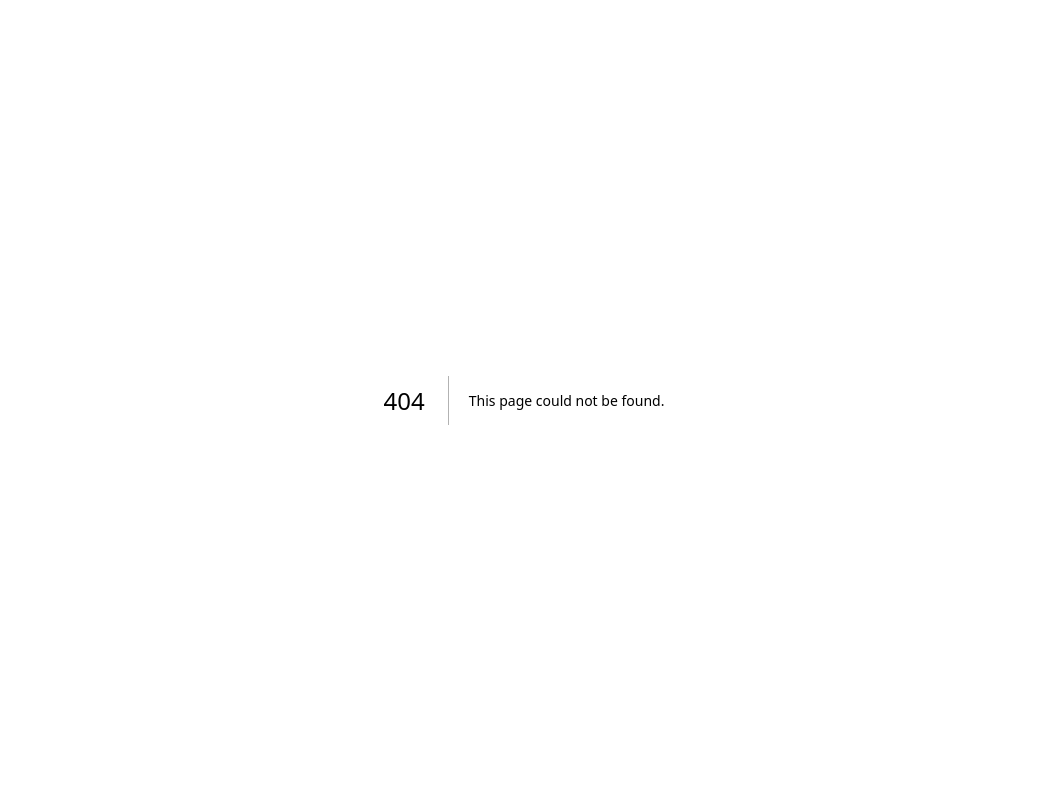
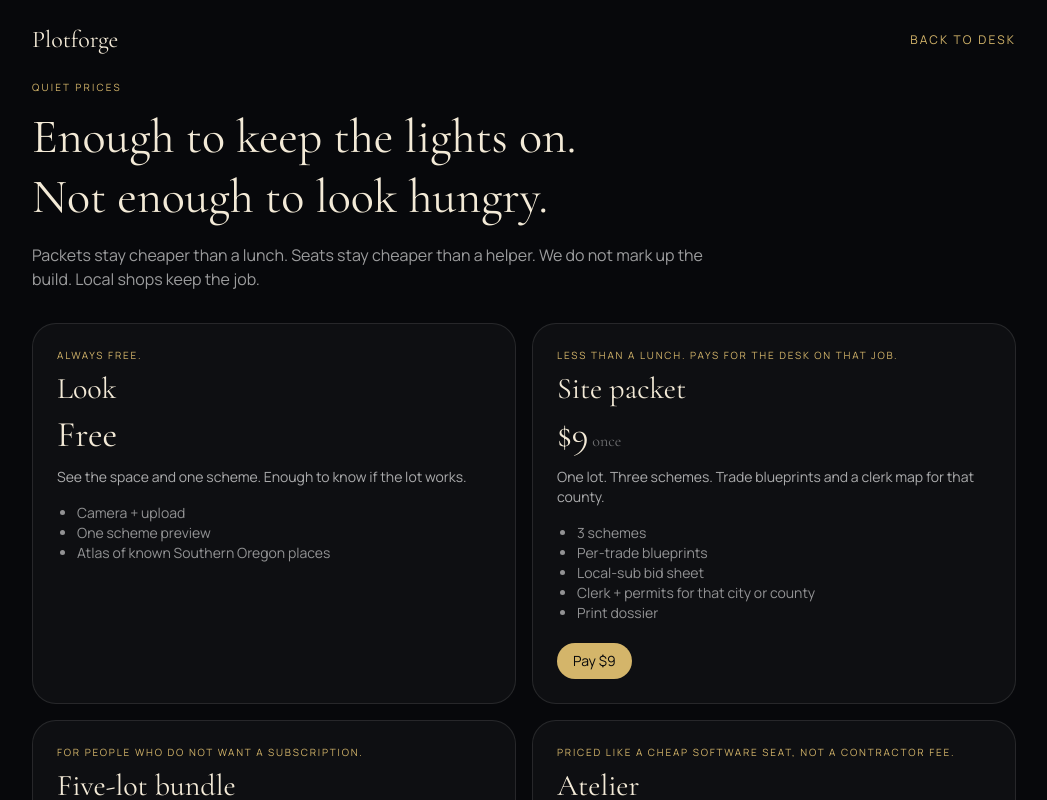
Before and after one commit to lost6feetdown1330-ship-it/plotforge, a Next.js app: page /pricing in a window 1280 px wide. Before the commit this address had no page. Shown: the top 800 px of the page, without its empty margins (116-1163 px from the left). Built offline with nearby package versions, Linux system fonts and the light colour scheme.

Commit message:
Checkout API, pricing page, and modest paywall

```diff
--- /dev/null
+++ b/app/api/checkout/route.ts
@@ -0,0 +1,22 @@
+import { NextRequest, NextResponse } from "next/server";
+import { ADDONS, entitle, PLANS, type PlanId } from "@/lib/billing";
+
+export async function POST(req: NextRequest) {
+  const body = await req.json().catch(() => ({}));
+  const id = String(body.plan || "packet") as PlanId;
+  const catalog = [...PLANS, ...ADDONS];
+  const plan = catalog.find((p) => p.id === id);
+  if (!plan || plan.price === 0) {
+    return NextResponse.json({ error: "Choose a paid seat." }, { status: 400 });
+  }
+  const entitlement = entitle(id);
+  return NextResponse.json({
+    ok: true,
+    demo: true,
+    message:
+      "Modest checkout recorded. Connect a Stripe key later to take live cards. This unlocks the desk on this browser.",
+    plan,
+    entitlement,
+    charge: { amount: plan.price, currency: "usd", period: plan.period },
+  });
+}
--- /dev/null
+++ b/app/pricing/page.tsx
@@ -0,0 +1,47 @@
+"use client";
+
+import Link from "next/link";
+import { ADDONS, PLANS, TAKE_RATE } from "@/lib/billing";
+import { PayButton } from "@/components/PayButton";
+
+export default function PricingPage() {
+  return (
+    <main className="min-h-screen bg-[#07080b] text-[#f3ead7]">
+      <header className="mx-auto flex max-w-5xl items-center justify-between px-5 py-6">
+        <Link href="/" className="font-display text-2xl">Plotforge</Link>
+        <Link href="/" className="text-xs uppercase tracking-[0.18em] text-[#d4b56a]">Back to desk</Link>
+      </header>
+      <section className="mx-auto max-w-5xl px-5 pb-8">
+        <p className="text-[10px] uppercase tracking-[0.22em] text-[#d4b56a]">Quiet prices</p>
+        <h1 className="mt-3 font-display text-5xl leading-tight">Enough to keep the lights on.<br />Not enough to look hungry.</h1>
+        <p className="mt-4 max-w-2xl text-white/60">Packets stay cheaper than a lunch. Seats stay cheaper than a helper. We do not mark up the build. Local shops keep the job.</p>
+      </section>
+      <section className="mx-auto grid max-w-5xl gap-4 px-5 pb-10 md:grid-cols-2">
+        {PLANS.map((p) => (
+          <article key={p.id} className="rounded-3xl border border-white/10 bg-white/[0.03] p-6">
+            <p className="text-[10px] uppercase tracking-[0.18em] text-[#d4b56a]">{p.modest}</p>
+            <h2 className="mt-2 font-display text-3xl">{p.name}</h2>
+            <p className="mt-2 font-display text-4xl">{p.price === 0 ? "Free" : `$${p.price}`}<span className="text-base text-white/40">{p.period === "month" ? " / mo" : p.price ? " once" : ""}</span></p>
+            <p className="mt-3 text-sm text-white/65">{p.blurb}</p>
+            <ul className="mt-4 list-disc pl-5 text-sm text-white/55">{p.includes.map((i) => <li key={i}>{i}</li>)}</ul>
+            {p.price > 0 && <div className="mt-5"><PayButton plan={p.id} label={`Pay $${p.price}`} /></div>}
+          </article>
+        ))}
+      </section>
+      <section className="mx-auto max-w-5xl px-5 pb-16">
+        <p className="text-[10px] uppercase tracking-[0.18em] text-[#d4b56a]">Small add-ons</p>
+        <div className="mt-4 grid gap-4 md:grid-cols-2">
+          {ADDONS.map((p) => (
+            <article key={p.id} className="rounded-3xl border border-white/10 p-6">
+              <h2 className="font-display text-2xl">{p.name} · ${p.price}</h2>
+              <p className="mt-2 text-sm text-white/60">{p.blurb}</p>
+              <p className="mt-2 text-xs text-white/40">{p.modest}</p>
+              <div className="mt-4"><PayButton plan={p.id} label={`Add $${p.price}`} /></div>
+            </article>
+          ))}
+        </div>
+        <p className="mt-8 max-w-2xl text-xs text-white/35">{TAKE_RATE}</p>
+      </section>
+    </main>
+  );
+}
--- /dev/null
+++ b/components/PayButton.tsx
@@ -0,0 +1,45 @@
+"use client";
+
+import { useState } from "react";
+import { entitle, type Entitlement, type PlanId } from "@/lib/billing";
+
+const KEY = "plotforge.entitlement";
+
+export function readEntitlement(): Entitlement | null {
+  if (typeof window === "undefined") return null;
+  try {
+    const raw = localStorage.getItem(KEY);
+    return raw ? (JSON.parse(raw) as Entitlement) : null;
+  } catch {
+    return null;
+  }
+}
+
+export function writeEntitlement(ent: Entitlement) {
+  localStorage.setItem(KEY, JSON.stringify(ent));
+}
+
+export function PayButton({ plan, label }: { plan: PlanId; label: string }) {
+  const [msg, setMsg] = useState("");
+  const [busy, setBusy] = useState(false);
+  async function pay() {
+    setBusy(true); setMsg("");
+    try {
+      const res = await fetch("/api/checkout", { method: "POST", headers: { "Content-Type": "application/json" }, body: JSON.stringify({ plan }) });
+      const data = await res.json();
+      if (!res.ok) throw new Error(data.error || "Checkout failed");
+      writeEntitlement(data.entitlement || entitle(plan));
+      setMsg(data.message || "Unlocked on this browser.");
+    } catch (e) {
+      setMsg(e instanceof Error ? e.message : "Checkout failed");
+    } finally {
+      setBusy(false);
+    }
+  }
+  return (
+    <div>
+      <button onClick={pay} disabled={busy} className="rounded-full bg-[#d4b56a] px-4 py-2 text-sm text-[#07080b]">{busy ? "Recording…" : label}</button>
+      {msg && <p className="mt-2 text-xs text-white/50">{msg}</p>}
+    </div>
+  );
+}
--- /dev/null
+++ b/components/Paywall.tsx
@@ -0,0 +1,27 @@
+"use client";
+
+import Link from "next/link";
+import { PLANS } from "@/lib/billing";
+import { PayButton } from "./PayButton";
+
+export function Paywall({ reason }: { reason: string }) {
+  const paid = PLANS.filter((p) => p.price > 0 && p.id !== "desk");
+  return (
+    <div className="mt-8 rounded-3xl border border-[#d4b56a]/30 bg-[#d4b56a]/8 p-6">
+      <p className="text-[10px] uppercase tracking-[0.18em] text-[#d4b56a]">Modest unlock</p>
+      <h3 className="mt-2 font-display text-3xl">Keep the drawings. Pay a small desk fee.</h3>
+      <p className="mt-2 text-sm text-white/65">{reason}</p>
+      <div className="mt-5 grid gap-3 sm:grid-cols-3">
+        {paid.slice(0, 3).map((p) => (
+          <div key={p.id} className="rounded-2xl border border-white/10 p-4">
+            <p className="font-display text-xl">{p.name}</p>
+            <p className="text-[#d4b56a]">${p.price}{p.period === "month" ? "/mo" : ""}</p>
+            <p className="mt-2 text-xs text-white/45">{p.modest}</p>
+            <div className="mt-3"><PayButton plan={p.id} label={`$${p.price}`} /></div>
+          </div>
+        ))}
+      </div>
+      <p className="mt-4 text-xs text-white/40"><Link href="/pricing" className="text-[#d4b56a]">All seats and add-ons</Link> · Live cards when Stripe is connected. Today this unlocks the browser.</p>
+    </div>
+  );
+}
```
